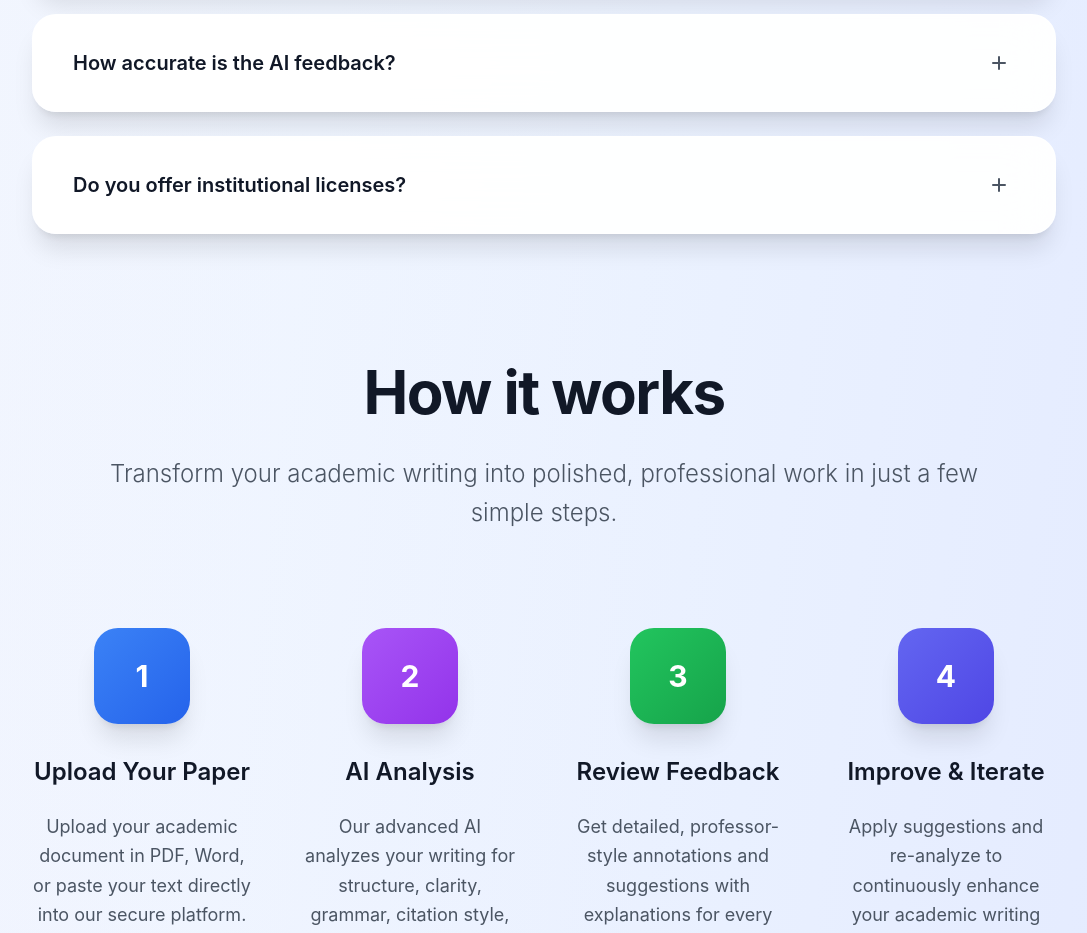
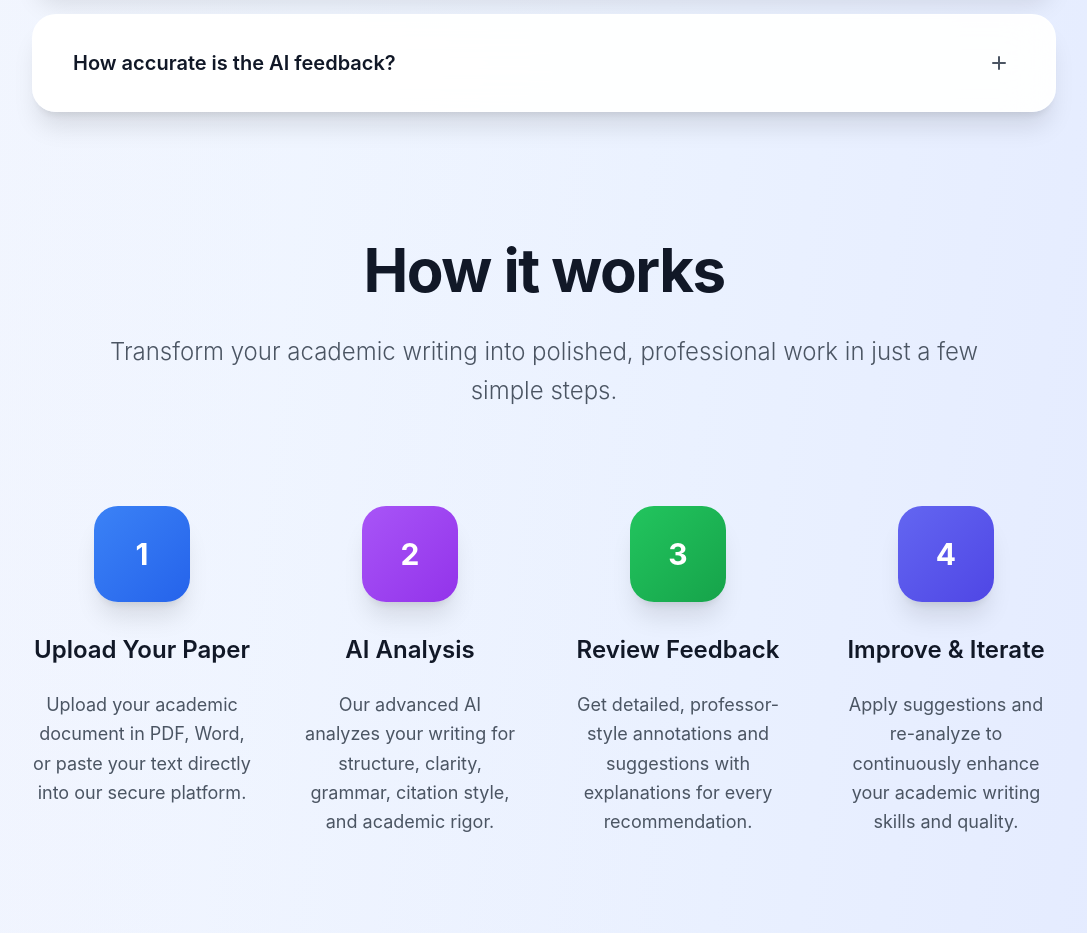
Before and after one commit to itsmontel/scholar-ai-website-, a React (Vite) app: page / in a window 1280 px wide. Shown: the part 6440-7373 px from the top of the page, without its empty margins (96-1183 px from the left). Built offline with nearby package versions, Linux system fonts and the light colour scheme.

Commit message:
Remove institutional licenses FAQ
- Removed FAQ about institutional licenses since not offered
- Keeps FAQ section focused on individual user features

```diff
--- a/src/components/pages/LandingPage.tsx
+++ b/src/components/pages/LandingPage.tsx
@@ -295,10 +295,6 @@ const LandingPage = ({ onNavigate }: LandingPageProps) => {
     {
       question: "How accurate is the AI feedback?",
       answer: "Our AI has been trained on thousands of academic papers and provides feedback comparable to human reviewers. While it's highly accurate, we recommend using it as a supplement to, not a replacement for, human review."
-    },
-    {
-      question: "Do you offer institutional licenses?",
-      answer: "Yes, we offer special pricing and features for universities, research institutions, and organizations. Contact us for custom pricing and features like bulk user management and institutional branding."
     }
   ];
 
```
